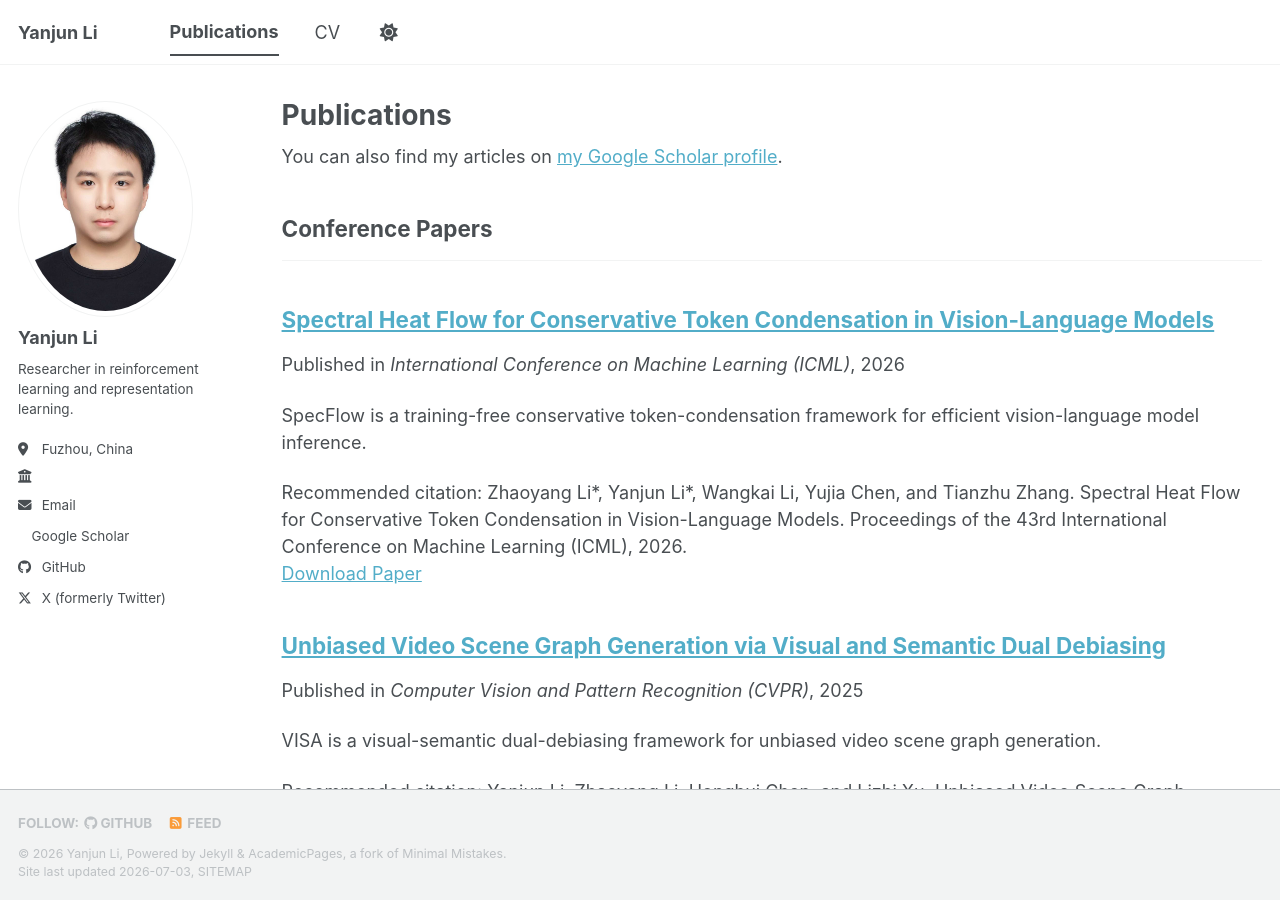
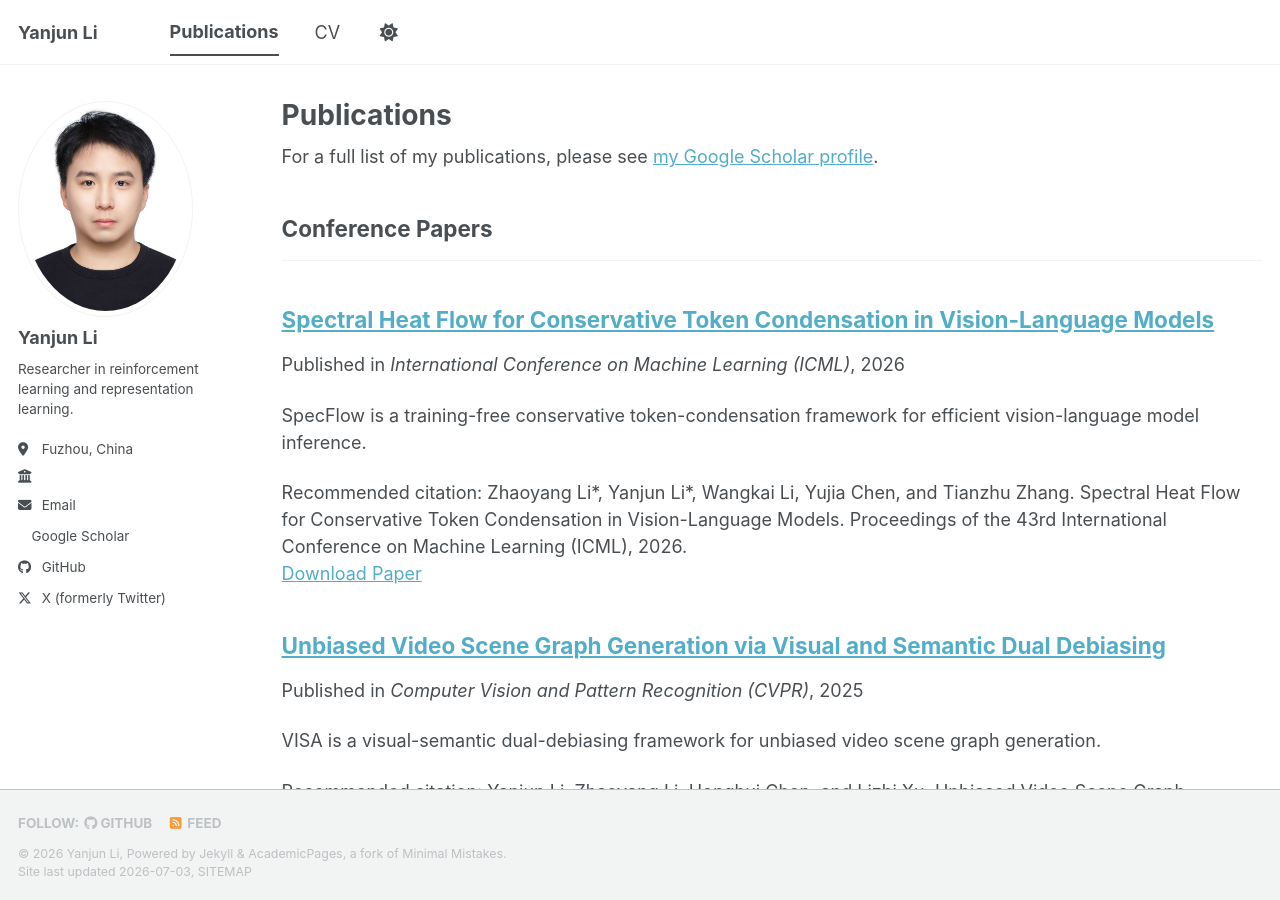
Before and after one commit to ballin0105/ballin0105.github.io, a Jekyll site: the page built from _pages/publications.html, in a window 1280 px wide and 900 px high. Built offline with Jekyll 4.4.1, drawn with Linux system fonts in a browser that asks for light colours; a style sheet for code colours, icons or effects is not loaded.

Commit message:
Update publications.html

```diff
--- a/_pages/publications.html
+++ b/_pages/publications.html
@@ -6,7 +6,8 @@ author_profile: true
 ---
 
 {% if site.author.googlescholar %}
-  <div class="wordwrap">You can also find my articles on <a href="{{site.author.googlescholar}}">my Google Scholar profile</a>.</div>
+  <div class="wordwrap">For a full list of my publications, please see <a href="{{site.author.googlescholar}}">my Google Scholar profile</a>.</div>
+
 {% endif %}
 
 {% include base_path %}
```
